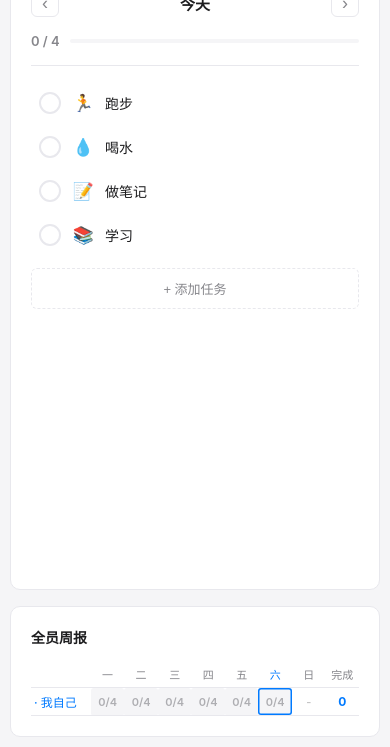
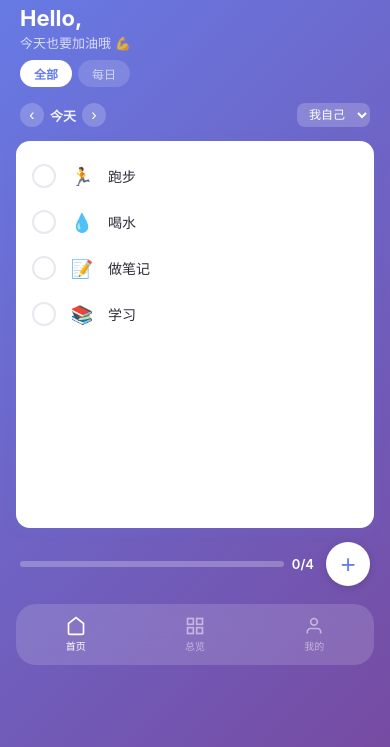
Before and after one commit to MJS-K/Nice-Repository, a plain HTML site: page index.html in a window 390 px wide. Shown: the part 97-844 px from the top of the page. Drawn offline with Linux system fonts and the light colour scheme.

Commit message:
redesign: mobile-app style with gradient, tabs, bottom nav

```diff
--- a/css/style.css
+++ b/css/style.css
@@ -1,154 +1,332 @@
-/* ===== Reset & Base ===== */
 *,*::before,*::after { margin:0; padding:0; box-sizing:border-box; }
 
 :root {
-  --bg:     #f5f5f7;
-  --card:   #ffffff;
-  --border: #e8e8ed;
-  --text:   #1d1d1f;
-  --dim:    #86868b;
-  --accent: #007aff;
-  --green:  #34c759;
-  --orange: #ff9500;
-  --red:    #ff3b30;
-  --radius: 10px;
+  --bg-start: #667eea;
+  --bg-end: #764ba2;
+  --card: #fff;
+  --text: #2d2d3a;
+  --dim: #8e8e9a;
+  --border: #e8e8f0;
+  --accent: #667eea;
+  --green: #48c774;
+  --radius: 14px;
+  --shadow: 0 2px 12px rgba(102,126,234,.18);
 }
 
 body {
   font-family: -apple-system, "Helvetica Neue", "PingFang SC", sans-serif;
-  background: var(--bg);
+  background: linear-gradient(135deg, var(--bg-start), var(--bg-end));
   color: var(--text);
   min-height: 100vh;
   -webkit-font-smoothing: antialiased;
 }
 
-/* ===== App shell ===== */
 .app {
-  max-width: 960px;
+  max-width: 420px;
   margin: 0 auto;
-  padding: 16px;
+  padding: 0 0 70px;
   min-height: 100vh;
   display: flex;
   flex-direction: column;
 }
 
-/* ===== Top bar ===== */
+/* ===== Top Bar ===== */
 .topbar {
   display: flex;
   justify-content: space-between;
   align-items: center;
-  padding: 8px 0 16px;
+  padding: 50px 20px 0;
+  color: #fff;
+}
+.logo {
+  font-size: 22px;
+  font-weight: 800;
+  letter-spacing: 1px;
+}
+.avatar-btn {
+  width: 36px; height: 36px;
+  border-radius: 50%;
+  border: 2px solid rgba(255,255,255,.4);
+  background: rgba(255,255,255,.15);
+  color: #fff;
+  font-size: 20px;
+  cursor: pointer;
+  display: flex;
+  align-items: center;
+  justify-content: center;
+  backdrop-filter: blur(4px);
 }
 
-.topbar-left { display:flex; align-items:baseline; gap:4px; }
-.brand { font-size:20px; font-weight:700; letter-spacing:-0.5px; }
-.brand-dot { color:var(--dim); font-size:16px; }
-.brand-sub { font-size:14px; color:var(--dim); font-weight:400; }
-
-.topbar-right { display:flex; align-items:center; gap:8px; }
-.topbar-right select {
-  padding:6px 10px; border:1px solid var(--border); border-radius:6px;
-  font-size:13px; background:var(--card); color:var(--text); cursor:pointer; outline:none;
+/* ===== Greeting ===== */
+.greeting {
+  padding: 16px 20px 8px;
+  color: #fff;
 }
-.topbar-right select:focus { border-color:var(--accent); }
-
-.btn-sm {
-  padding:6px 12px; border:none; border-radius:6px;
-  background:var(--accent); color:#fff; font-size:13px; cursor:pointer;
-  transition:opacity .15s;
+.greeting h1 {
+  font-size: 22px;
+  font-weight: 700;
 }
-.btn-sm:hover { opacity:.8; }
-
-/* ===== Layout ===== */
-.layout {
-  flex:1;
-  display:flex;
-  gap:16px;
-  min-height:0;
+.greeting p {
+  font-size: 13px;
+  opacity: .75;
+  margin-top: 2px;
 }
 
-.panel {
-  background:var(--card);
-  border-radius:var(--radius);
-  border:1px solid var(--border);
-  padding:20px;
+/* ===== Tabs ===== */
+.tabs {
+  display: flex;
+  gap: 6px;
+  padding: 0 20px 10px;
+}
+.tab {
+  padding: 5px 14px;
+  border-radius: 20px;
+  font-size: 12px;
+  color: rgba(255,255,255,.65);
+  background: rgba(255,255,255,.15);
+  cursor: pointer;
+  backdrop-filter: blur(4px);
+}
+.tab.active {
+  background: #fff;
+  color: var(--accent);
+  font-weight: 600;
 }
 
-.panel-checkin { flex:1; min-width:0; }
-.panel-overview {
-  width:340px;
-  flex-shrink:0;
+/* ===== Meta Row ===== */
+.meta-row {
+  display: flex;
+  justify-content: space-between;
+  align-items: center;
+  padding: 6px 20px 14px;
+  color: rgba(255,255,255,.9);
 }
+.date-nav {
+  display: flex;
+  align-items: center;
+  gap: 6px;
+}
+.date-arrow {
+  width: 24px; height: 24px;
+  border-radius: 50%;
+  border: none;
+  background: rgba(255,255,255,.2);
+  color: #fff;
+  font-size: 16px;
+  cursor: pointer;
+  display: flex;
+  align-items: center;
+  justify-content: center;
+}
+.date-label {
+  font-size: 13px;
+  font-weight: 600;
+}
+.today-pill {
+  padding: 3px 10px;
+  border-radius: 12px;
+  border: none;
+  background: rgba(255,255,255,.25);
+  color: #fff;
+  font-size: 11px;
+  cursor: pointer;
+  display: none;
+}
+.user-select {
+  padding: 4px 8px;
+  border-radius: 8px;
+  border: none;
+  background: rgba(255,255,255,.2);
+  color: #fff;
+  font-size: 12px;
+  cursor: pointer;
+  outline: none;
+}
+.user-select option { color: var(--text); background: #fff; }
 
-/* ===== Date row ===== */
-.date-row {
-  display:flex;
-  align-items:center;
-  gap:6px;
-  margin-bottom:16px;
+/* ===== Task Board ===== */
+.task-board {
+  background: var(--card);
+  margin: 0 16px;
+  border-radius: var(--radius);
+  box-shadow: var(--shadow);
+  padding: 12px 0;
+  flex: 1;
 }
-.date-label { font-size:15px; font-weight:600; flex:1; text-align:center; }
-.btn-icon-sm {
-  width:28px; height:28px; border:1px solid var(--border); border-radius:6px;
-  background:var(--card); cursor:pointer; font-size:18px; line-height:1;
-  display:flex; align-items:center; justify-content:center; color:var(--dim);
-  transition:all .15s;
+.task-list {
+  display: flex;
+  flex-direction: column;
 }
-.btn-icon-sm:hover { border-color:var(--accent); color:var(--accent); }
-.btn-today {
-  padding:4px 10px; border:none; border-radius:5px;
-  background:var(--bg); color:var(--dim); font-size:12px; cursor:pointer;
-  transition:all .15s; display:none;
+.task-item {
+  display: flex;
+  align-items: center;
+  gap: 12px;
+  padding: 10px 16px;
+  cursor: pointer;
+  transition: background .1s;
 }
-.btn-today:hover { background:var(--accent); color:#fff; }
+.task-item:active { background: #f5f5fa; }
+.task-check {
+  width: 24px; height: 24px;
+  border-radius: 50%;
+  border: 2px solid var(--border);
+  flex-shrink: 0;
+  display: flex;
+  align-items: center;
+  justify-content: center;
+  transition: all .2s;
+  font-size: 13px;
+  color: transparent;
+}
+.task-check.done {
+  background: var(--green);
+  border-color: var(--green);
+  color: #fff;
+}
+.task-icon {
+  font-size: 18px;
+  width: 28px;
+  text-align: center;
+  flex-shrink: 0;
+}
+.task-name {
+  flex: 1;
+  font-size: 14px;
+  font-weight: 500;
+}
+.task-name.done {
+  text-decoration: line-through;
+  color: var(--dim);
+}
+.task-del {
+  background: none;
+  border: none;
+  color: var(--dim);
+  font-size: 16px;
+  cursor: pointer;
+  padding: 4px;
+  opacity: 0;
+  transition: opacity .15s;
+}
+.task-item:hover .task-del { opacity: 1; }
+.task-del:hover { color: #e74c3c; }
 
-/* ===== Progress ===== */
-.task-progress {
-  display:flex; align-items:center; gap:10px;
-  margin-bottom:16px; padding-bottom:16px; border-bottom:1px solid var(--border);
+/* ===== Bottom Actions ===== */
+.bottom-actions {
+  display: flex;
+  align-items: center;
+  gap: 12px;
+  padding: 14px 20px 10px;
 }
-.progress-text { font-size:13px; font-weight:600; color:var(--dim); white-space:nowrap; }
-.progress-bar { flex:1; height:4px; background:var(--bg); border-radius:2px; overflow:hidden; }
-.progress-fill { height:100%; background:var(--accent); border-radius:2px; transition:width .3s; width:0%; }
+.progress-section {
+  flex: 1;
+  display: flex;
+  align-items: center;
+  gap: 8px;
+}
+.progress-bar-bg {
+  flex: 1;
+  height: 6px;
+  background: rgba(255,255,255,.25);
+  border-radius: 3px;
+  overflow: hidden;
+}
+.progress-fill {
+  height: 100%;
+  background: #fff;
+  border-radius: 3px;
+  transition: width .3s;
+  width: 0%;
+}
+.progress-text {
+  font-size: 13px;
+  font-weight: 600;
+  color: #fff;
+  white-space: nowrap;
+}
+.fab {
+  width: 44px; height: 44px;
+  border-radius: 50%;
+  border: none;
+  background: #fff;
+  color: var(--accent);
+  font-size: 26px;
+  font-weight: 300;
+  cursor: pointer;
+  box-shadow: 0 2px 8px rgba(0,0,0,.15);
+  display: flex;
+  align-items: center;
+  justify-content: center;
+  transition: transform .15s;
+}
+.fab:active { transform: scale(.92); }
 
-/* ===== Tasks ===== */
-.task-list { display:flex; flex-direction:column; gap:2px; }
-.task-item {
-  display:flex; align-items:center; gap:10px;
-  padding:10px 8px; border-radius:6px; cursor:pointer;
-  transition:background .1s; user-select:none;
+/* ===== Bottom Tab Bar ===== */
+.bottombar {
+  display: flex;
+  justify-content: space-around;
+  align-items: center;
+  padding: 8px 0;
+  background: rgba(255,255,255,.15);
+  backdrop-filter: blur(12px);
+  border-radius: 20px;
+  margin: 8px 16px 12px;
 }
-.task-item:hover { background:var(--bg); }
-.task-check {
-  width:22px; height:22px; border-radius:50%;
-  border:2px solid var(--border); flex-shrink:0;
-  display:flex; align-items:center; justify-content:center;
-  transition:all .2s; font-size:12px; color:transparent;
+.nav-item {
+  display: flex;
+  flex-direction: column;
+  align-items: center;
+  gap: 2px;
+  color: rgba(255,255,255,.5);
+  cursor: pointer;
+  padding: 4px 16px;
+  border-radius: 10px;
 }
-.task-check.done { background:var(--green); border-color:var(--green); color:#fff; }
-.task-icon { font-size:17px; width:24px; text-align:center; flex-shrink:0; }
-.task-name { flex:1; font-size:14px; }
-.task-name.done { text-decoration:line-through; color:var(--dim); }
-.task-del {
-  background:none; border:none; color:var(--dim); font-size:16px; cursor:pointer;
-  padding:2px 6px; border-radius:4px; opacity:0; transition:all .15s;
+.nav-item span { font-size: 10px; }
+.nav-item.active { color: #fff; }
+.nav-item svg { display: block; }
+
+/* ===== Overview Sheet ===== */
+.overlay {
+  position: fixed;
+  inset: 0;
+  background: rgba(0,0,0,.35);
+  z-index: 90;
+  opacity: 0;
+  pointer-events: none;
+  transition: opacity .3s;
 }
-.task-item:hover .task-del { opacity:1; }
-.task-del:hover { color:var(--red); background:#fff0f0; }
+.overlay.show { opacity: 1; pointer-events: auto; }
+.sheet {
+  position: fixed;
+  bottom: 0;
+  left: 0;
+  right: 0;
+  background: var(--card);
+  border-radius: 20px 20px 0 0;
+  z-index: 100;
+  transform: translateY(100%);
+  transition: transform .35s cubic-bezier(.32,.72,0,1);
+  max-height: 60vh;
+  overflow-y: auto;
+}
+.sheet.open { transform: translateY(0); }
+.sheet-handle {
+  width: 36px; height: 4px;
+  border-radius: 2px;
+  background: var(--border);
+  margin: 10px auto;
+}
+.sheet-title {
+  font-size: 15px;
+  font-weight: 700;
+  padding: 0 20px 12px;
+}
+.sheet-content { padding: 0 20px 20px; }
 
-.btn-add-task {
-  width:100%; margin-top:12px; padding:10px;
-  border:1px dashed var(--border); border-radius:6px;
-  background:none; color:var(--dim); font-size:13px; cursor:pointer;
-  transition:all .15s;
-}
-.btn-add-task:hover { border-color:var(--accent); color:var(--accent); }
-
-/* ===== Overview ===== */
-.panel-title { font-size:14px; font-weight:600; margin-bottom:14px; }
-.overview-chart { overflow-x:auto; }
+/* Overview Table */
 .ov-table { width:100%; border-collapse:collapse; font-size:12px; }
-.ov-table th, .ov-table td { padding:5px 3px; text-align:center; border-bottom:1px solid var(--border); }
+.ov-table th,.ov-table td { padding:5px 3px; text-align:center; border-bottom:1px solid var(--border); }
 .ov-table thead th { font-weight:500; color:var(--dim); font-size:11px; }
 .ov-table .user-cell { text-align:left; font-weight:500; padding-right:6px; max-width:50px; overflow:hidden; text-overflow:ellipsis; }
 .ov-table .user-cell.me { color:var(--accent); }
@@ -177,11 +355,4 @@ dialog input:focus { border-color:var(--accent); }
 .dialog-actions { display:flex; gap:6px; justify-content:flex-end; }
 .btn-cancel { padding:7px 14px; border:1px solid var(--border); border-radius:6px; background:var(--card); cursor:pointer; font-size:13px; }
 .btn-primary { padding:7px 14px; border:none; border-radius:6px; background:var(--accent); color:#fff; cursor:pointer; font-size:13px; }
-.btn-danger  { padding:7px 14px; border:none; border-radius:6px; background:var(--red); color:#fff; cursor:pointer; font-size:13px; }
-
-/* ===== Responsive ===== */
-@media (max-width:720px) {
-  .app { padding:10px; }
-  .layout { flex-direction:column; }
-  .panel-overview { width:100%; }
-}
+.btn-danger  { padding:7px 14px; border:none; border-radius:6px; background:#e74c3c; color:#fff; cursor:pointer; font-size:13px; }
--- a/index.html
+++ b/index.html
@@ -2,49 +2,84 @@
 <html lang="zh-CN">
 <head>
   <meta charset="UTF-8">
-  <meta name="viewport" content="width=device-width, initial-scale=1.0">
-  <title>MJS · 每日打卡</title>
+  <meta name="viewport" content="width=device-width, initial-scale=1.0, maximum-scale=1.0, user-scalable=no">
+  <title>MJS</title>
   <link rel="stylesheet" href="css/style.css">
 </head>
 <body>
+
+  <!-- App Container -->
   <div class="app">
+
+    <!-- Top Bar -->
     <header class="topbar">
-      <div class="topbar-left">
-        <span class="brand">MJS</span>
-        <span class="brand-dot">·</span>
-        <span class="brand-sub">每日打卡</span>
-      </div>
-      <div class="topbar-right">
-        <select id="username"></select>
-        <button class="btn-sm" id="addUserBtn">+ 添加</button>
-      </div>
+      <span class="logo">MJS</span>
+      <button class="avatar-btn" id="addUserBtn">+</button>
     </header>
 
-    <div class="layout">
-      <!-- Left: Check-in -->
-      <main class="panel panel-checkin">
-        <div class="date-row">
-          <button class="btn-icon-sm" id="prevDay">‹</button>
-          <span class="date-label" id="displayDate"></span>
-          <button class="btn-icon-sm" id="nextDay">›</button>
-          <button class="btn-today" id="todayBtn">今天</button>
+    <!-- Greeting -->
+    <section class="greeting">
+      <h1>Hello, <span id="greetUser">我自己</span></h1>
+      <p>今天也要加油哦 💪</p>
+    </section>
+
+    <!-- Filter Tabs -->
+    <div class="tabs">
+      <span class="tab active">全部</span>
+      <span class="tab">每日</span>
+    </div>
+
+    <!-- Date & User Switcher -->
+    <div class="meta-row">
+      <div class="date-nav">
+        <button class="date-arrow" id="prevDay">‹</button>
+        <span id="displayDate" class="date-label"></span>
+        <button class="date-arrow" id="nextDay">›</button>
+        <button class="today-pill" id="todayBtn">今天</button>
+      </div>
+      <select id="username" class="user-select"></select>
+    </div>
+
+    <!-- Task List -->
+    <main class="task-board" id="taskBoard">
+      <div class="task-list" id="taskList"></div>
+    </main>
+
+    <!-- Progress + Add -->
+    <div class="bottom-actions">
+      <div class="progress-section">
+        <div class="progress-bar-bg">
+          <div class="progress-fill" id="progressFill"></div>
         </div>
+        <span class="progress-text" id="progressText">0/0</span>
+      </div>
+      <button class="fab" id="addTaskBtn">+</button>
+    </div>
 
-        <div class="task-progress">
-          <span class="progress-text" id="progressText">0 / 4</span>
-          <div class="progress-bar"><div class="progress-fill" id="progressFill"></div></div>
-        </div>
+    <!-- Bottom Tab Bar -->
+    <nav class="bottombar">
+      <span class="nav-item active">
+        <svg width="20" height="20" viewBox="0 0 24 24" fill="none" stroke="currentColor" stroke-width="2"><path d="M3 9l9-7 9 7v11a2 2 0 01-2 2H5a2 2 0 01-2-2z"/></svg>
+        <span>首页</span>
+      </span>
+      <span class="nav-item" id="navOverview">
+        <svg width="20" height="20" viewBox="0 0 24 24" fill="none" stroke="currentColor" stroke-width="2"><rect x="3" y="3" width="7" height="7"/><rect x="14" y="3" width="7" height="7"/><rect x="3" y="14" width="7" height="7"/><rect x="14" y="14" width="7" height="7"/></svg>
+        <span>总览</span>
+      </span>
+      <span class="nav-item">
+        <svg width="20" height="20" viewBox="0 0 24 24" fill="none" stroke="currentColor" stroke-width="2"><path d="M20 21v-2a4 4 0 00-4-4H8a4 4 0 00-4 4v2"/><circle cx="12" cy="7" r="4"/></svg>
+        <span>我的</span>
+      </span>
+    </nav>
 
-        <div class="task-list" id="taskList"></div>
-        <button class="btn-add-task" id="addTaskBtn">+ 添加任务</button>
-      </main>
+  </div>
 
-      <!-- Right: Overview -->
-      <aside class="panel panel-overview">
-        <h2 class="panel-title">全员周报</h2>
-        <div class="overview-chart" id="overviewChart"></div>
-      </aside>
-    </div>
+  <!-- Overview Sheet (slide up) -->
+  <div class="overlay" id="overlay"></div>
+  <div class="sheet" id="sheet">
+    <div class="sheet-handle"></div>
+    <h2 class="sheet-title">全员打卡总览</h2>
+    <div class="sheet-content" id="overviewChart"></div>
   </div>
 
   <!-- Dialogs -->
--- a/js/app.js
+++ b/js/app.js
@@ -7,7 +7,6 @@ const DEFAULT_TASKS = [
 ];
 const STORAGE_KEY = "mjs_checkin";
 
-// === State ===
 let state = loadState();
 let currentDate = new Date();
 
@@ -34,7 +33,6 @@ function chkKey(tid) {
 }
 function isChk(tid) { return !!state.checks[chkKey(tid)]; }
 
-// === Actions ===
 function toggle(tid) {
   const k = chkKey(tid);
   if (state.checks[k]) delete state.checks[k]; else state.checks[k] = true;
@@ -63,23 +61,32 @@ function getWeekRange() {
 
 // === Render ===
 function render() {
-  renderDate(); renderTasks(); renderProgress();
-  renderUsers(); renderOverview();
+  renderDate();
+  renderGreeting();
+  renderTasks();
+  renderProgress();
+  renderUsers();
+  renderOverview();
 }
 
 function renderDate() {
   const d = currentDate;
   const wd = ["日","一","二","三","四","五","六"];
-  const s = `${d.getFullYear()}年${d.getMonth()+1}月${d.getDate()}日 星期${wd[d.getDay()]}`;
-  document.getElementById("displayDate").textContent = isToday(d) ? "今天" : s;
+  const s = isToday(d) ? "今天" : `${d.getMonth()+1}月${d.getDate()}日 周${wd[d.getDay()]}`;
+  document.getElementById("displayDate").textContent = s;
   document.getElementById("todayBtn").style.display = isToday(d) ? "none" : "inline-block";
+}
+
+function renderGreeting() {
+  const u = document.getElementById("username").value;
+  document.getElementById("greetUser").textContent = u;
 }
 
 function renderProgress() {
   let done = 0;
   for (const t of state.tasks) { if (isChk(t.id)) done++; }
   const total = state.tasks.length;
-  document.getElementById("progressText").textContent = `${done} / ${total}`;
+  document.getElementById("progressText").textContent = `${done}/${total}`;
   document.getElementById("progressFill").style.width = total>0 ? `${(done/total)*100}%` : "0%";
 }
 
@@ -105,6 +112,10 @@ function renderTasks() {
     });
     c.appendChild(el);
   }
+  // Show empty state
+  if (state.tasks.length===0) {
+    c.innerHTML = '<div style="text-align:center;padding:30px 16px;color:var(--dim);font-size:13px;">还没有任务，点 + 添加吧</div>';
+  }
 }
 
 function renderUsers() {
@@ -116,7 +127,6 @@ function renderUsers() {
   }
   sel.value = state.users.includes(cur) ? cur : state.users[0];
 }
-document.getElementById("username").addEventListener("change", render);
 
 function renderOverview() {
   const c = document.getElementById("overviewChart");
@@ -158,10 +168,12 @@ function renderOverview() {
   c.innerHTML = html;
 }
 
-// === Nav ===
+// === Nav Events ===
 document.getElementById("prevDay").addEventListener("click", ()=>{ currentDate.setDate(currentDate.getDate()-1); render(); });
 document.getElementById("nextDay").addEventListener("click", ()=>{ currentDate.setDate(currentDate.getDate()+1); render(); });
 document.getElementById("todayBtn").addEventListener("click", ()=>{ currentDate=new Date(); render(); });
+document.getElementById("username").addEventListener("change", render);
+
 document.getElementById("addUserBtn").addEventListener("click", ()=>{
   const d=document.getElementById("addUserDialog"); document.getElementById("newUserName").value=""; d.showModal();
   d.addEventListener("close",()=>{ const v=document.getElementById("newUserName").value.trim(); if(d.returnValue==="ok"&&v) addUser(v); }, {once:true});
@@ -171,5 +183,18 @@ document.getElementById("addTaskBtn").addEventListener("click", ()=>{
   d.addEventListener("close",()=>{ const v=document.getElementById("newTaskName").value.trim(); if(d.returnValue==="ok"&&v) addTask(v); }, {once:true});
 });
 
-// === Init ===
+// Sheet (Overview) toggle
+const sheet = document.getElementById("sheet");
+const overlay = document.getElementById("overlay");
+document.getElementById("navOverview").addEventListener("click", ()=>{
+  sheet.classList.add("open");
+  overlay.classList.add("show");
+  renderOverview();
+});
+overlay.addEventListener("click", ()=>{
+  sheet.classList.remove("open");
+  overlay.classList.remove("show");
+});
+
+// Init
 render();
```
